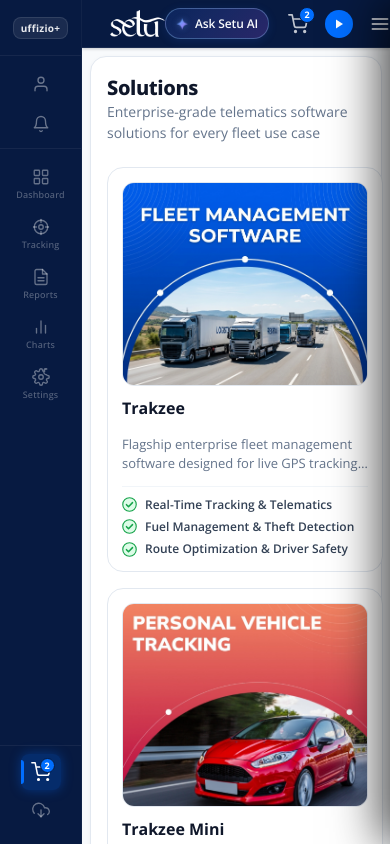
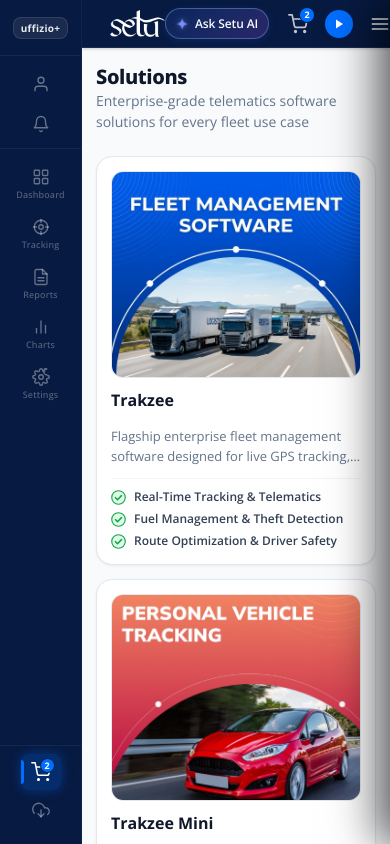
Before and after one commit to kinjal106/setu, a React (Vite) app: page /solutions in a window 390 px wide. Built offline with nearby package versions, Linux system fonts and the light colour scheme.

Commit message:
Remove background container card from solutions page and adjust layout

```diff
--- a/src/pages/Solutions/Solutions.css
+++ b/src/pages/Solutions/Solutions.css
@@ -1,7 +1,7 @@
 /* ────────────────────────────────────────────────────────────
-   Solutions Page - Unified Card Layout
-   (Matches Home & Hardware page style: curved unified white card,
-    Setu portal fonts and color family, 4x2 grid)
+   Solutions Page Layout
+   (Clean open grid layout without enclosing background card,
+    responsive card tiles, crisp Setu portal styling)
 ──────────────────────────────────────────────────────────── */
 
 .solutions-page {
@@ -9,34 +9,26 @@
   background: var(--bg-light, #F8FAFC);
   height: calc(100vh - var(--header-height, 48px));
   max-height: calc(100vh - var(--header-height, 48px));
-  padding: 10px;
+  padding: 24px 28px 48px;
   box-sizing: border-box;
-  overflow: hidden;
+  overflow-y: auto;
 }
 
-/* Background card with curve radius matching Hardware & Home page */
-.solutions-unified-card {
-  width: 100%;
-  height: 100%;
-  max-height: 100%;
-  background: #ffffff;
-  border: 1px solid #E2E8F0;
-  border-radius: 20px;
-  box-shadow: 0 1px 4px rgba(15, 23, 42, 0.04);
-  display: flex;
-  flex-direction: column;
-  overflow-y: auto;
-  box-sizing: border-box;
-  padding: 24px 28px 36px;
-}
-
-.solutions-unified-card::-webkit-scrollbar {
+.solutions-page::-webkit-scrollbar {
   width: 6px;
 }
 
-.solutions-unified-card::-webkit-scrollbar-thumb {
+.solutions-page::-webkit-scrollbar-track {
+  background: transparent;
+}
+
+.solutions-page::-webkit-scrollbar-thumb {
   background: #CBD5E1;
   border-radius: 4px;
+}
+
+.solutions-page::-webkit-scrollbar-thumb:hover {
+  background: #94A3B8;
 }
 
 /* ── Solutions Header Section ── */
@@ -46,9 +38,9 @@
 }
 
 .solutions-title {
-  color: rgb(15, 23, 42);
+  color: #0F172A;
   letter-spacing: -0.02em;
-  font-size: 20px;
+  font-size: 22px;
   font-weight: 750;
   margin: 0 0 6px 0;
   line-height: 1.2;
@@ -61,15 +53,15 @@
   line-height: 1.5;
 }
 
-/* ── Box Card Grid of Solutions (5 cards per row on desktop for 10 cards) ── */
+/* ── Box Card Grid of Solutions (5 cards per row on desktop) ── */
 .solutions-grid {
   display: grid;
-  grid-template-columns: repeat(auto-fill, minmax(250px, 1fr));
+  grid-template-columns: repeat(auto-fill, minmax(260px, 1fr));
   gap: 20px;
   width: 100%;
 }
 
-@media (min-width: 1400px) {
+@media (min-width: 1480px) {
   .solutions-grid {
     grid-template-columns: repeat(5, 1fr);
   }
@@ -84,15 +76,16 @@
   display: flex;
   flex-direction: column;
   cursor: pointer;
-  transition: all 0.2s ease;
+  transition: all 0.2s cubic-bezier(0.4, 0, 0.2, 1);
   user-select: none;
   box-sizing: border-box;
+  box-shadow: 0 1px 3px rgba(15, 23, 42, 0.05), 0 1px 2px rgba(15, 23, 42, 0.02);
 }
 
 .sol-box-card:hover {
   border-color: #006EFF;
   transform: translateY(-3px);
-  box-shadow: 0 8px 24px rgba(0, 110, 255, 0.08);
+  box-shadow: 0 10px 24px -4px rgba(0, 110, 255, 0.12), 0 4px 10px -2px rgba(15, 23, 42, 0.05);
 }
 
 .sol-box-card:hover .sol-box-card__img-box {
@@ -209,13 +202,13 @@
   white-space: nowrap;
 }
 
-
 /* ────────────────────────────────────────────────────────────
    Responsive Rules
 ──────────────────────────────────────────────────────────── */
 @media (max-width: 1200px) {
   .solutions-grid {
-    grid-template-columns: repeat(2, 1fr);
+    grid-template-columns: repeat(auto-fill, minmax(240px, 1fr));
+    gap: 16px;
   }
 }
 
@@ -224,19 +217,11 @@
     height: auto;
     max-height: none;
     overflow: visible;
-    padding: 8px;
-  }
-
-  .solutions-unified-card {
-    height: auto;
-    max-height: none;
-    overflow: visible;
-    padding: 18px 16px 28px;
-    border-radius: 16px;
+    padding: 16px 14px 32px;
   }
 
   .solutions-grid {
     grid-template-columns: 1fr;
-    gap: 16px;
+    gap: 14px;
   }
 }
--- a/src/pages/Solutions/Solutions.jsx
+++ b/src/pages/Solutions/Solutions.jsx
@@ -31,7 +31,6 @@ export default function Solutions() {
 
   return (
     <div className="solutions-page">
-      <div className="solutions-unified-card">
       {/* ── Page Header Section ── */}
       <div className="solutions-header">
         <h1 className="solutions-title">Solutions</h1>
@@ -40,7 +39,7 @@ export default function Solutions() {
         </p>
       </div>
 
-        {/* ── 4×4 Box Card Grid of Solutions (4 cards per row) ── */}
+      {/* ── Box Card Grid of Solutions ── */}
       <div className="solutions-grid">
         {solutionsData.map((sol) => (
           <div
@@ -97,6 +96,5 @@ export default function Solutions() {
         ))}
       </div>
     </div>
-    </div>
   );
 }
```
Lines whose indentation alone changed are shown as unchanged.
